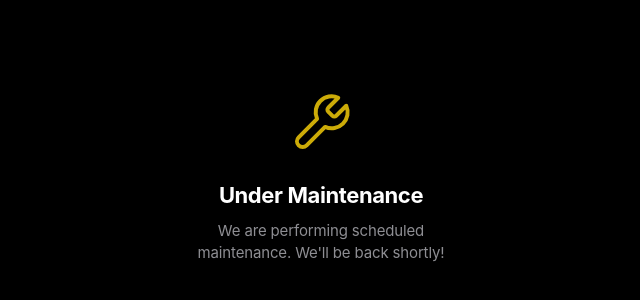
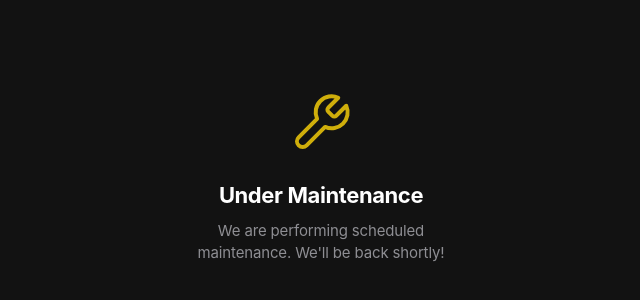
Before and after one commit to Lylnia/The-Open-Market, a React (Vite) app in the folder client/: page / in a window 1280 px wide. Shown: the part 222-522 px from the top of the page, without its empty margins (319-959 px from the left). Built offline with nearby package versions, Linux system fonts and the light colour scheme; no server answers; what @tonconnect/ui-react would draw is missing.

Commit message:
Update globals.css

```diff
--- a/client/src/styles/globals.css
+++ b/client/src/styles/globals.css
@@ -2,13 +2,13 @@
    The Open Market — Apple-Inspired Design System
    ═══════════════════════════════════════════════════ */
 
-/* ── Dark Theme (Telegram Native) ── */
+/* ── Dark Theme (Lighter Black) ── */
 :root[data-theme="dark"] {
-  --bg-primary: #000000;
-  --bg-secondary: #0F0F0F;
-  --bg-card: #1C1C1E;
+  --bg-primary: #121212;
+  --bg-secondary: #181818;
+  --bg-card: #202022;
   --bg-elevated: #2C2C2E;
-  --bg-nav: #1C1C1E;
+  --bg-nav: #202022;
   --bg-input: #2C2C2E;
   --bg-glass: rgba(255, 255, 255, 0.04);
   --text-primary: #FFFFFF;
```
